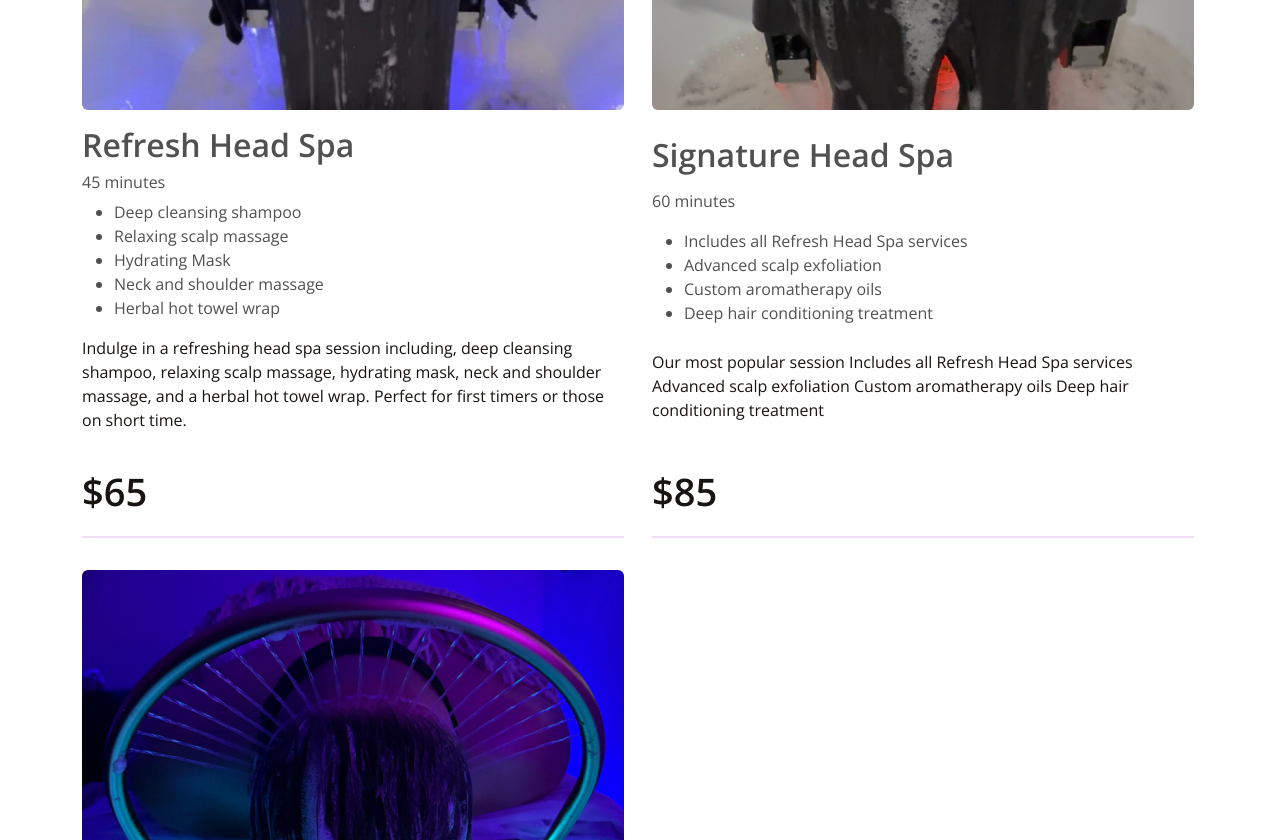
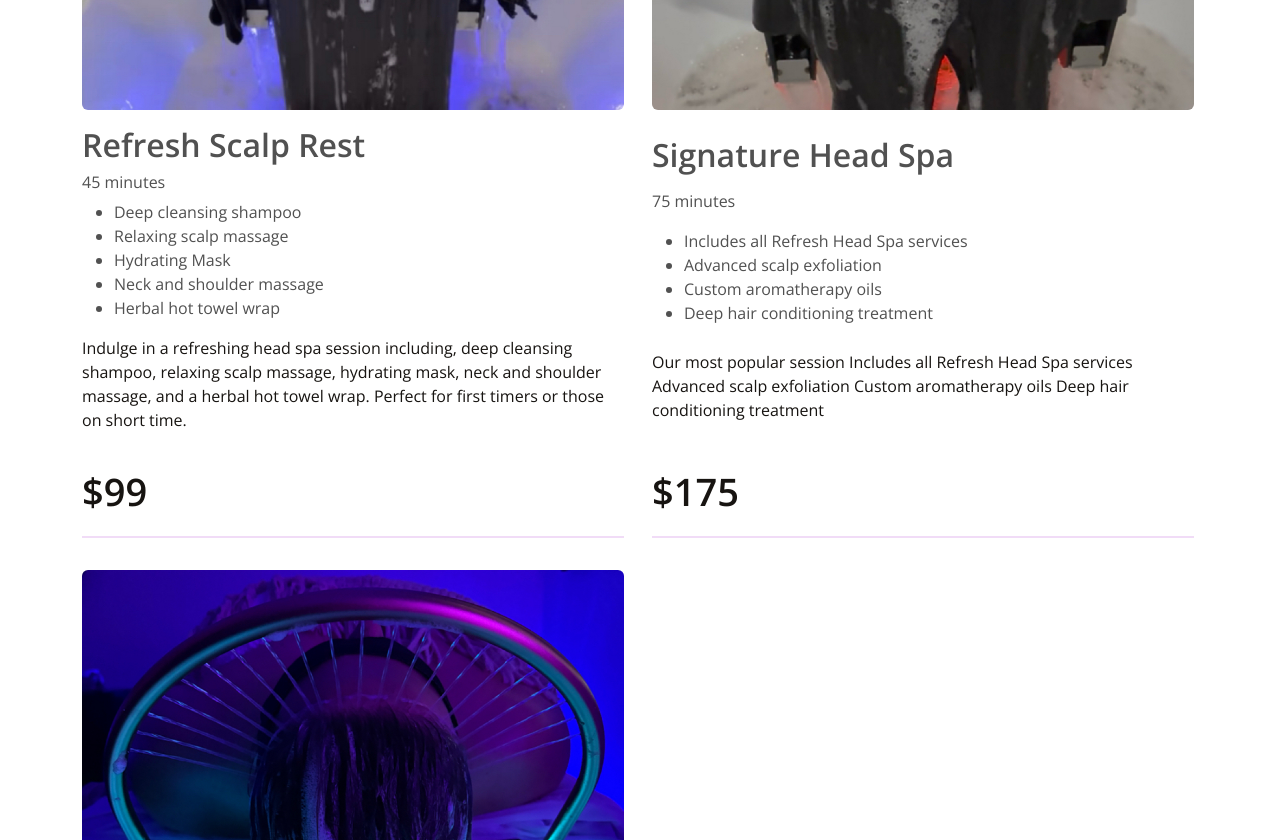
Before and after one commit to yankie9486/hialeahheadspa, a Nuxt app: page / in a window 1280 px wide. Shown: the part 1960-2800 px from the top of the page. Built offline with nearby package versions, Linux system fonts and the light colour scheme.

Commit message:
hialeah logo

```diff
--- a/app/pages/index.vue
+++ b/app/pages/index.vue
@@ -3,10 +3,10 @@
     <HomeBanner>
       <div
         class="col-12 d-flex flex-column justify-content-center align-items-center text-center"
-        style="background-color: #222222"
+        style="background-color: #1e1e1e"
       >
         <NuxtImg
-          src="/images/haines-city-head-spa-logo.png"
+          src="/images/hialeah-head-spa-logo.png"
           alt="Hialeah Head Spa"
           class="img-fluid"
           width="439"
@@ -114,9 +114,9 @@ const services = [
 
 const packages = [
   {
-    heading: 'Refresh Head Spa',
+    heading: 'Refresh Scalp Rest',
     subHeading: '45 minutes',
-    price: 65,
+    price: 99,
     pricePlus: false,
     image: 'images/services/refresh-head-spa.jpg',
     list: [
@@ -131,8 +131,8 @@ const packages = [
   },
   {
     heading: 'Signature Head Spa',
-    subHeading: '60 minutes',
-    price: 85,
+    subHeading: '75 minutes',
+    price: 175,
     pricePlus: false,
     image: 'images/services/signature-headspa.jpg',
     list: [
@@ -146,8 +146,8 @@ const packages = [
   },
   {
     heading: 'Luxury Head Spa',
-    subHeading: '75 minutes',
-    price: 130,
+    subHeading: '90 minutes',
+    price: 215,
     pricePlus: false,
     image: 'images/services/luxury-headspa.jpg',
     list: [
@@ -176,7 +176,7 @@ const schemaServiceObject = {
       timeRequired: 'PT45M',
       offers: {
         '@type': 'Offer',
-        price: '65',
+        price: '99',
         priceCurrency: 'USD',
         availability: 'https://schema.org/InStock',
       },
@@ -204,7 +204,7 @@ const schemaServiceObject = {
       timeRequired: 'PT60M',
       offers: {
         '@type': 'Offer',
-        price: '85',
+        price: '175',
         priceCurrency: 'USD',
         availability: 'https://schema.org/InStock',
       },
@@ -240,7 +240,7 @@ const schemaServiceObject = {
       timeRequired: 'PT75M',
       offers: {
         '@type': 'Offer',
-        price: '130',
+        price: '215',
         priceCurrency: 'USD',
         availability: 'https://schema.org/InStock',
       },
```
